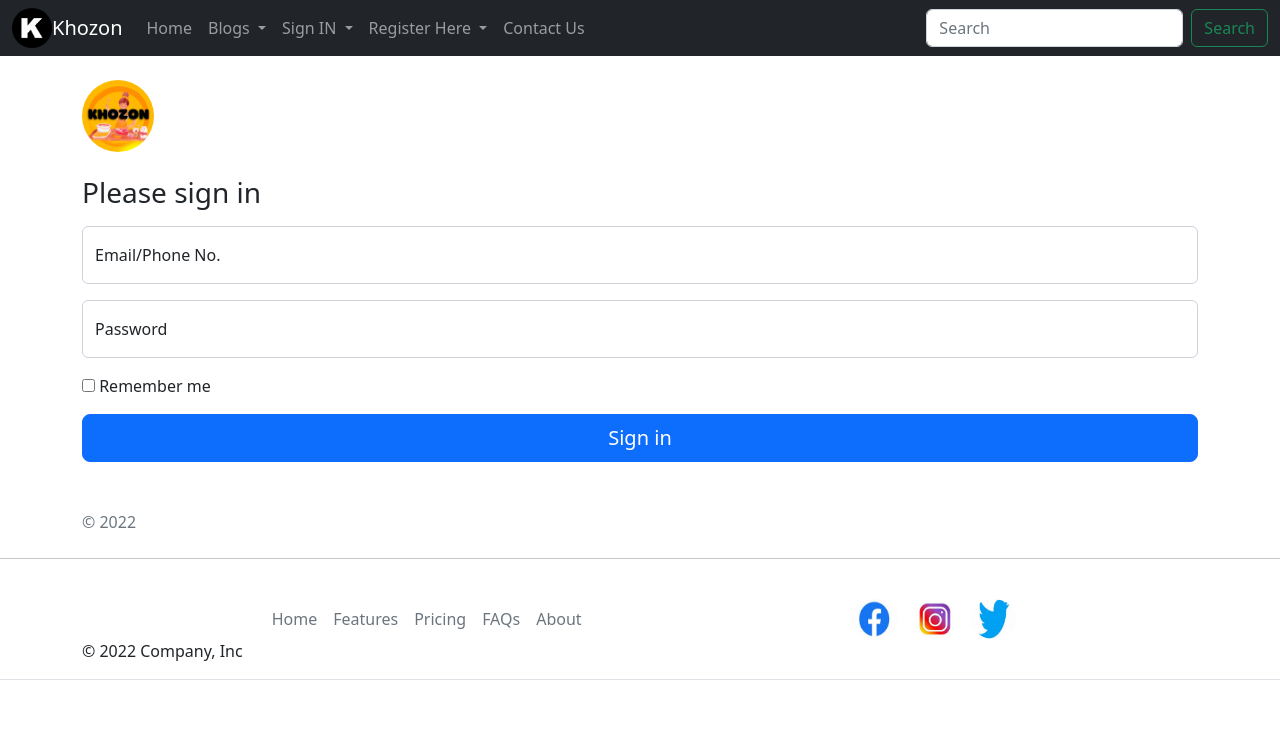
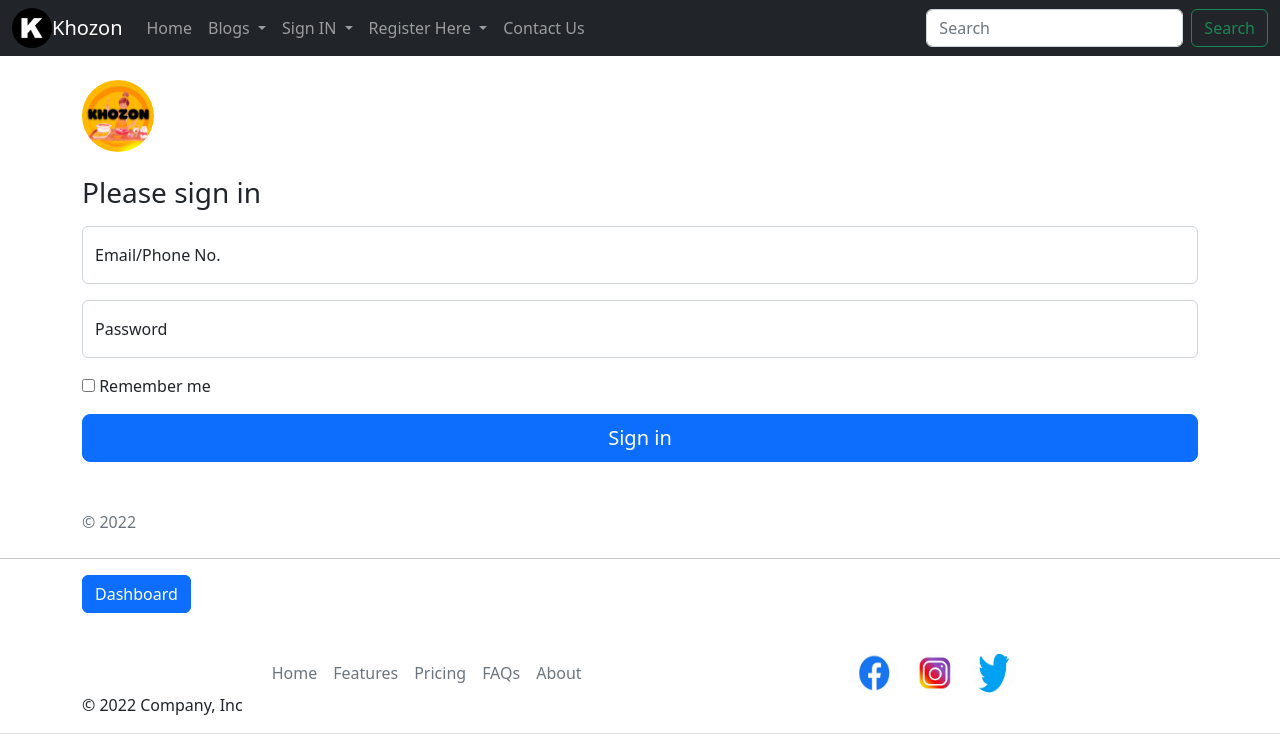
Before and after one commit to aniknigam/Khozon-, a plain HTML site: page signin.html in a window 1280 px wide. Drawn offline with nearby package versions, Linux system fonts and the light colour scheme.

Commit message:
dashboard prepared

```diff
--- a/signin.html
+++ b/signin.html
@@ -128,6 +128,10 @@
 
     <hr>
 
+    <div class="d-grid gap-2 container">
+       <a href="dashborad.html"> <button class="btn btn-primary" type="button">Dashboard</button></a>
+      </div>
+
     <div class=" text-dark">
         <footer class=" py-3 my-4">
           <ul class="nav justify-content-center border-bottom pb-3 mb-3">
```
Also changed, not shown: dashborad.html (deleted).
